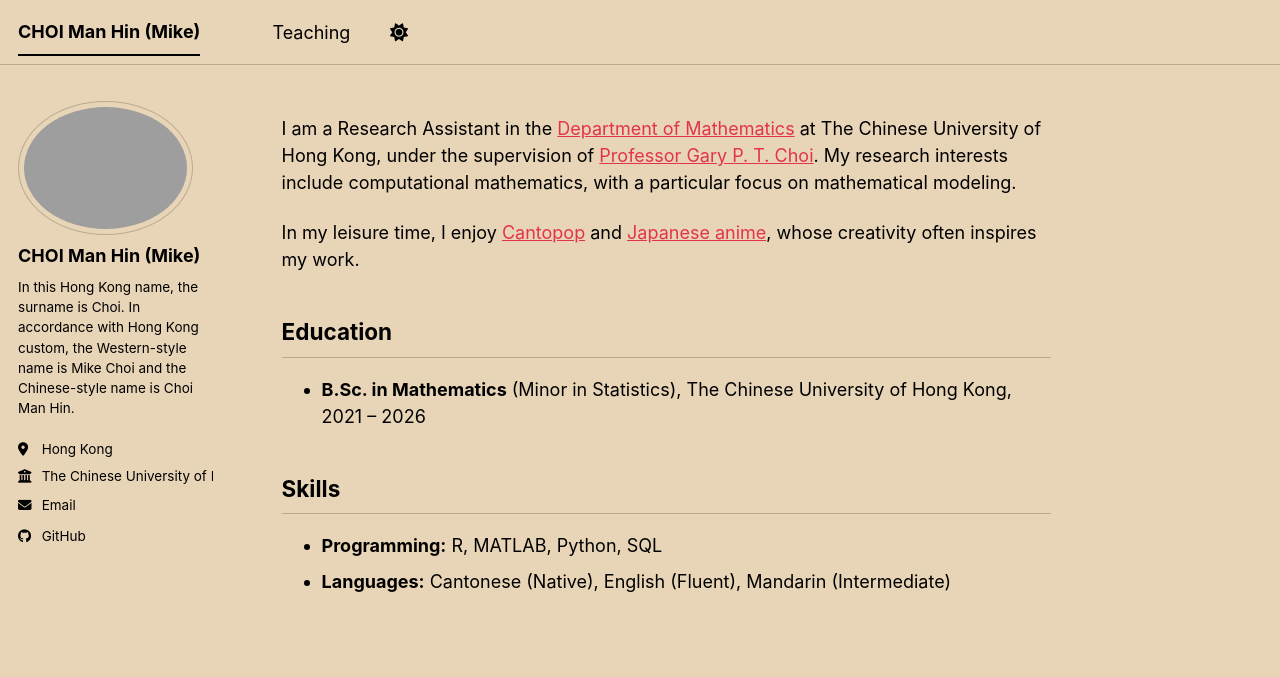
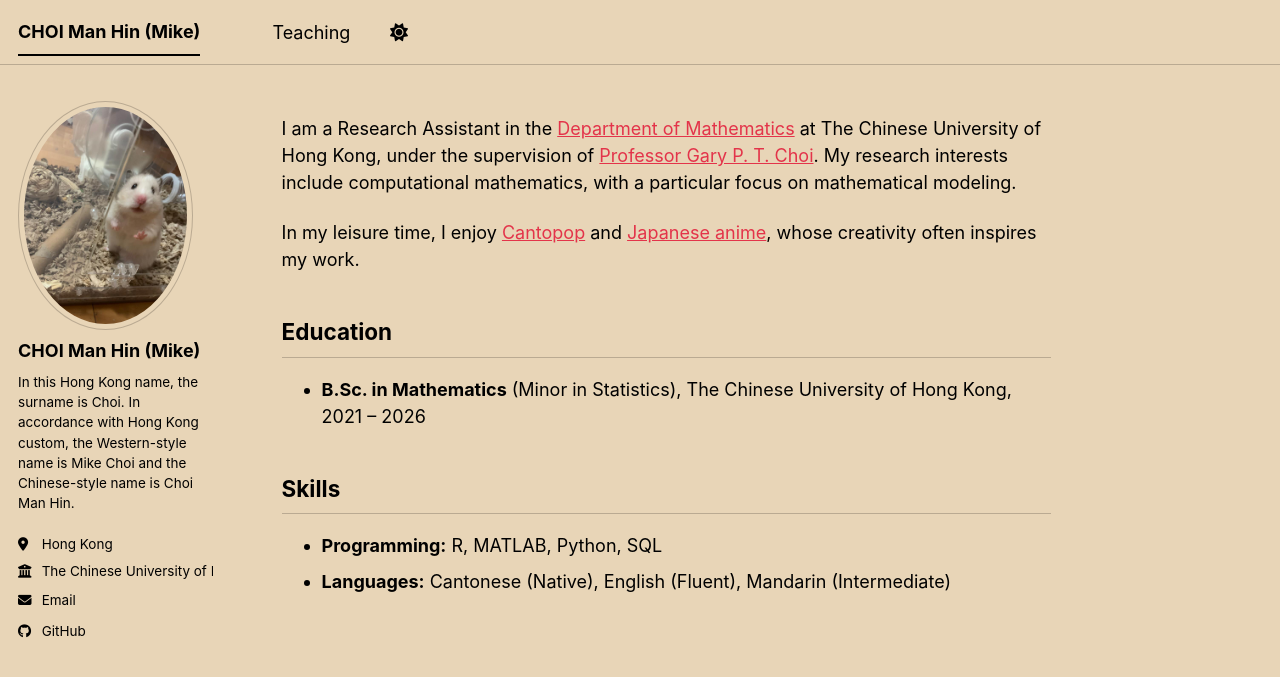
Before and after one commit to cmhin0129/cmhin0129.github.io, a Jekyll site: the page built from _pages/about.md, in a window 1280 px wide. Shown: the top 677 px of the page. Built offline with Jekyll 4.4.1, drawn with Linux system fonts in a browser that asks for light colours; a style sheet for code colours, icons or effects is not loaded.

Commit message:
Update _config.yml

```diff
--- a/_config.yml
+++ b/_config.yml
@@ -23,7 +23,7 @@ repository               : "mikemhchoi/mikemhchoi.github.io"
 #               Additional customization can be done by editing /_includes/author-profile.html
 author:
   # Biographic information
-  avatar           : "profile.jpg"
+  avatar           : "profile.JPEG"
   name             : "CHOI Man Hin (Mike)"
   pronouns         : # example: "she/her"
   bio              : "In this Hong Kong name, the surname is Choi. In accordance with Hong Kong custom, the Western-style name is Mike Choi and the Chinese-style name is Choi Man Hin."
```
